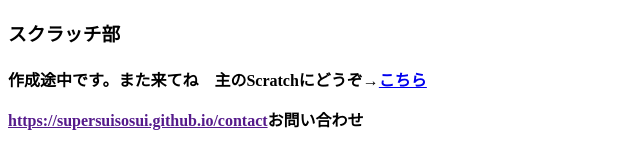
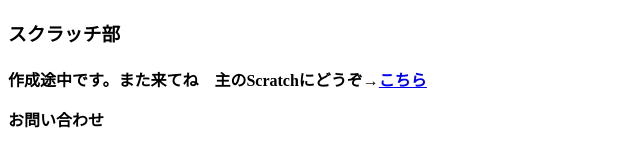
Before and after one commit to supersuisosui/home, a plain HTML site: page index.html in a window 1280 px wide. Shown: the whole page, without its empty margins (0-640 px from the left). Drawn offline with Linux system fonts and the light colour scheme.

Commit message:
Update index.html

```diff
--- a/index.html
+++ b/index.html
@@ -11,7 +11,7 @@
   </h3>
     <h4>
       <p class="lead mt-5">作成途中です。また来てね　主のScratchにどうぞ→<a href="https://scratch.mit.edu/users/_-_-0--0-_-_/">こちら</a></p>
-        <p class="lead mt-5"><a href="">https://supersuisosui.github.io/contact</a>お問い合わせ</p>
+        <p class="lead mt-5"><a href="https://supersuisosui.github.io/contact"></a>お問い合わせ</p>
     </h4>
 </main>
 </html>
```
